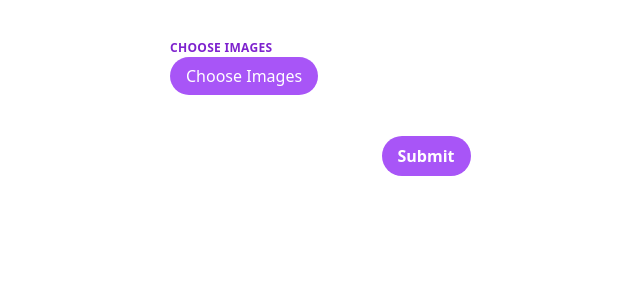
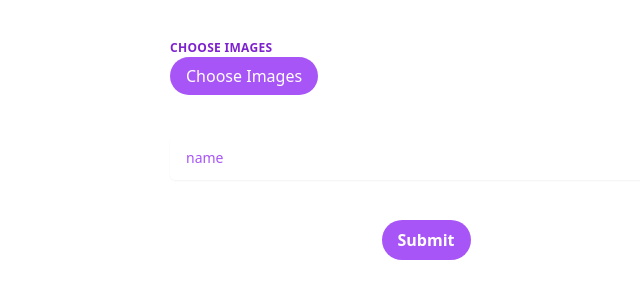
Before and after one commit to holmista/random-avatars-app, a React (Vite) app: page / in a window 1280 px wide. Shown: the top 300 px of the page, without its empty margins (214-854 px from the left). Built offline with nearby package versions, Linux system fonts and the light colour scheme.

Commit message:
feat: upload images to a server

```diff
--- a/package.json
+++ b/package.json
@@ -9,6 +9,7 @@
     "preview": "vite preview"
   },
   "dependencies": {
+    "axios": "^1.2.1",
     "react": "^18.2.0",
     "react-dom": "^18.2.0"
   },
--- a/src/views/UploadImagesView.tsx
+++ b/src/views/UploadImagesView.tsx
@@ -1,9 +1,15 @@
 import React, { useState } from "react";
+import axios from "axios";
 import ImageUploadInput from "../components/form/ImageUploadInput";
 import Image from "../components/form/Image";
 
 const Form: React.FC = () => {
   const [images, setImages] = useState<Blob[]>([]);
+  const [name, setName] = useState("");
+
+  const handleNameChange = (event: React.ChangeEvent<HTMLInputElement>) => {
+    setName(event.target.value);
+  };
 
   const handleChange = (event: React.ChangeEvent<HTMLInputElement>) => {
     const files = event.target.files;
@@ -12,17 +18,30 @@ const Form: React.FC = () => {
     }
   };
 
-  const submit = (e: React.FormEvent) => {
+  const submit = async (e: React.FormEvent<HTMLFormElement>) => {
     e.preventDefault();
     if (images.length === 0) return;
     const formData = new FormData();
     images.forEach((image) => {
       formData.append("images", image);
     });
+    formData.append("resource", name);
+    try {
+      console.log("here");
+      const response = await axios.post(
+        `${import.meta.env.VITE_BACK_URL}/images`,
+        formData,
+        {
+          headers: { "Content-Type": "multipart/form-data" },
+        }
+      );
+    } catch (err) {
+      console.log(err);
+    }
   };
 
   return (
-    <form className="w-full max-w-lg mx-auto my-10">
+    <form className="w-full max-w-lg mx-auto my-10" onSubmit={(e) => submit(e)}>
       <div className="flex flex-wrap -mx-3 mb-6">
         <div className="w-full px-3">
           <label
@@ -45,10 +64,17 @@ const Form: React.FC = () => {
           />
         ))}
       </div>
-      <div className="flex justify-center">
+      <div className="relative rounded-md shadow-sm">
+        <input
+          className="form-input py-3 px-4 block w-full leading-5 rounded-md purple-500 placeholder-purple-500 focus:outline-none focus:shadow-outline-purple transition duration-150 ease-in-out sm:text-sm sm:leading-5"
+          placeholder="name"
+          value={name}
+          onChange={handleNameChange}
+        />
+      </div>
+      <div className="flex justify-center mt-10">
         <button
-          type="button"
-          onClick={(e: React.FormEvent) => submit(e)}
+          type="submit"
           className="bg-purple-500 hover:bg-purple-700 text-white font-bold py-2 px-4 rounded-full"
         >
           Submit
```
Also changed, not shown: 2 other files (tests, documents, lock files or other folders).
